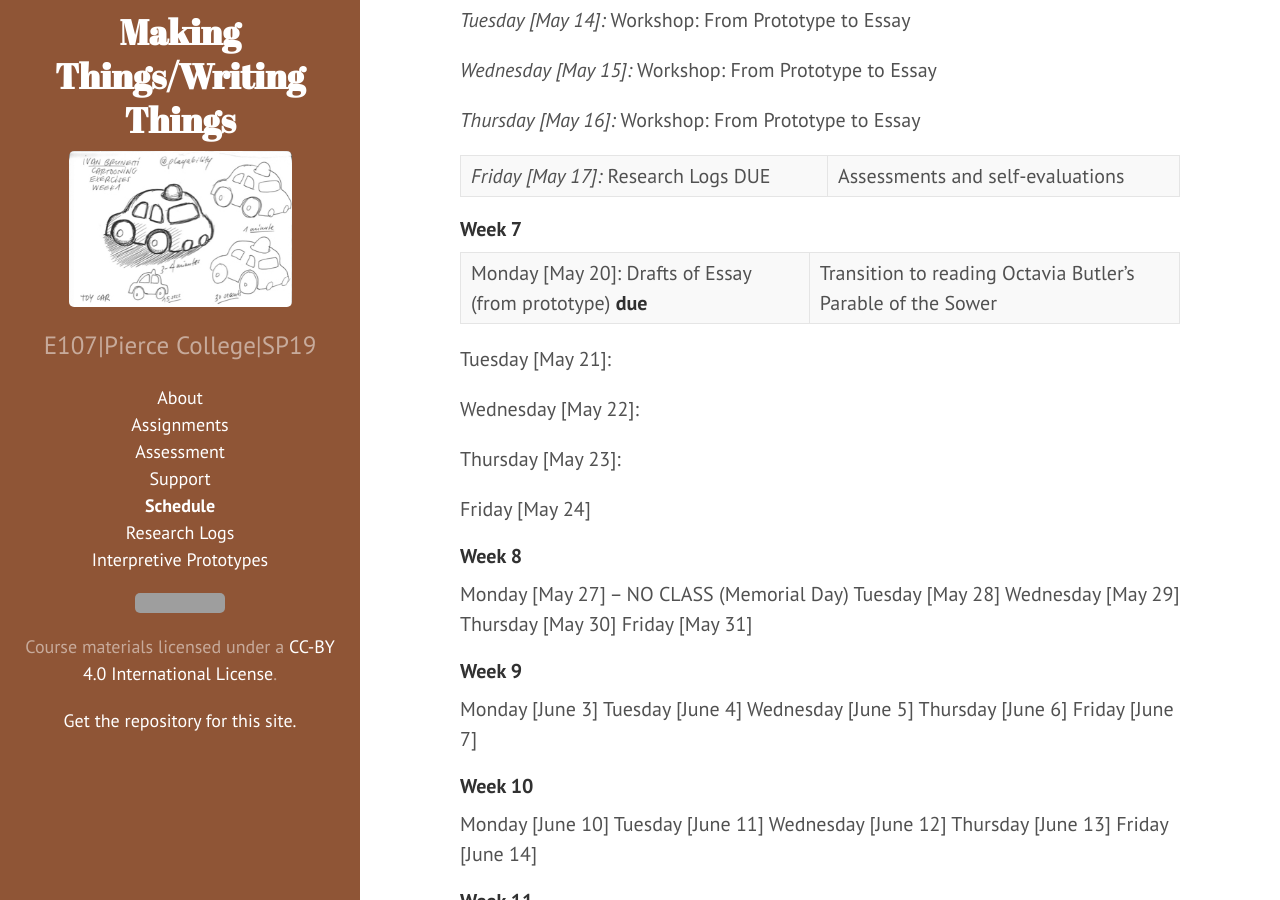
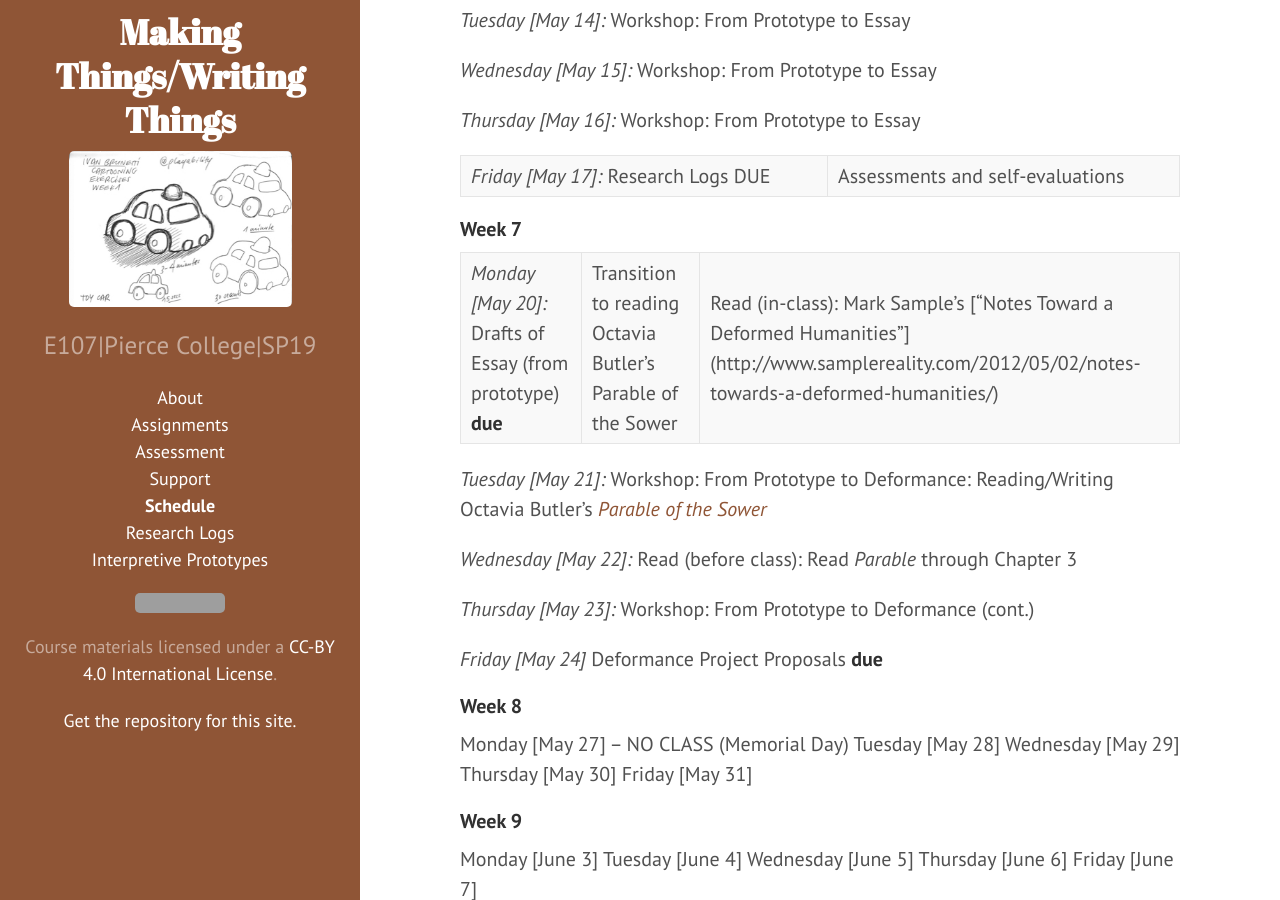
Before and after one commit to jloan/e107v2, a Jekyll site: the page built from 04schedule.md, in a window 1280 px wide and 900 px high, scrolled down 2416 px. Built offline with Jekyll 4.4.1, drawn with Linux system fonts in a browser that asks for light colours; grey boxes are pictures that could not be loaded.

Commit message:
Update 04schedule.md

```diff
--- a/04schedule.md
+++ b/04schedule.md
@@ -80,15 +80,15 @@ Friday [May 10]: Workshop Interpretive Prototype #2 -- Meet in OLY 271 (Studio C
 
 #### Week 7
 
-Monday [May 20]: Drafts of Essay (from prototype) **due** | Transition to reading Octavia Butler's Parable of the Sower
+*Monday [May 20]:* Drafts of Essay (from prototype) **due** | Transition to reading Octavia Butler's Parable of the Sower | Read (in-class): Mark Sample's ["Notes Toward a Deformed Humanities"] (http://www.samplereality.com/2012/05/02/notes-towards-a-deformed-humanities/)
 
-Tuesday [May 21]:
+*Tuesday [May 21]:* Workshop: From Prototype to Deformance: Reading/Writing Octavia Butler's [*Parable of the Sower*](https://en.wikipedia.org/wiki/Parable_of_the_Sower_(novel))
 
-Wednesday [May 22]:
+*Wednesday [May 22]:* Read (before class): Read *Parable* through Chapter 3
 
-Thursday [May 23]:
+*Thursday [May 23]:* Workshop: From Prototype to Deformance (cont.)
 
-Friday [May 24]
+*Friday [May 24]* Deformance Project Proposals **due**
 
 #### Week 8
 
```
